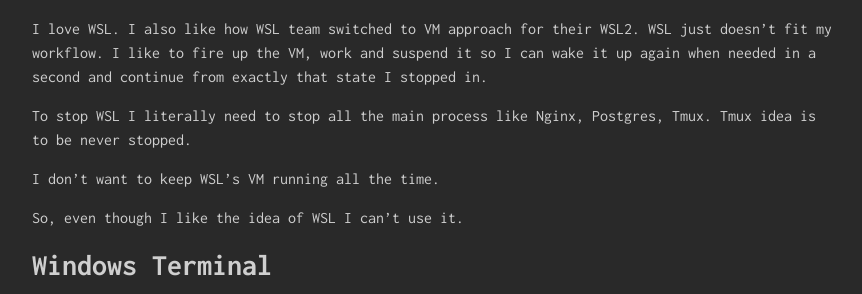
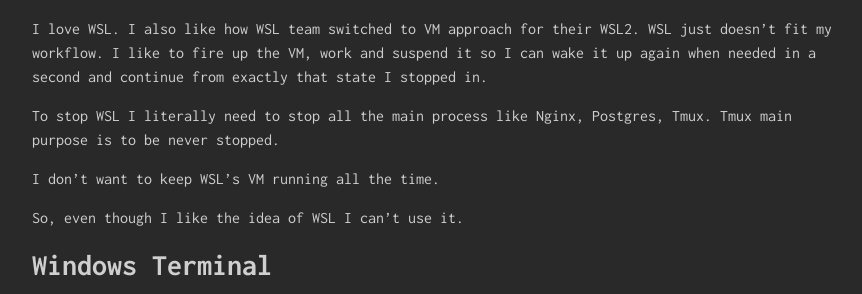
Before and after one commit to krydos/blog, a Jekyll site: the page built from _posts/2020-11-23-my-dev-workflow.md, in a window 1280 px wide and 900 px high, scrolled down 1268 px. Shown: the part 153-447 px from the top of the window, without its empty margins (208-1070 px from the left). Built offline with Jekyll 4.4.1, drawn with Linux system fonts in a browser that asks for light colours.

Commit message:
Spell fixes

```diff
--- a/_posts/2020-11-23-my-dev-workflow.md
+++ b/_posts/2020-11-23-my-dev-workflow.md
@@ -39,7 +39,7 @@
 WSL just doesn't fit my workflow. I like to fire up the VM, work and suspend it so I can wake it up again when needed in a second
 and continue from exactly that state I stopped in.
 
-To stop WSL I literally need to stop all the main process like Nginx, Postgres, Tmux. Tmux idea is to be never stopped.
+To stop WSL I literally need to stop all the main process like Nginx, Postgres, Tmux. Tmux main purpose is to be never stopped.
 
 I don't want to keep WSL's VM running all the time.
 
```
